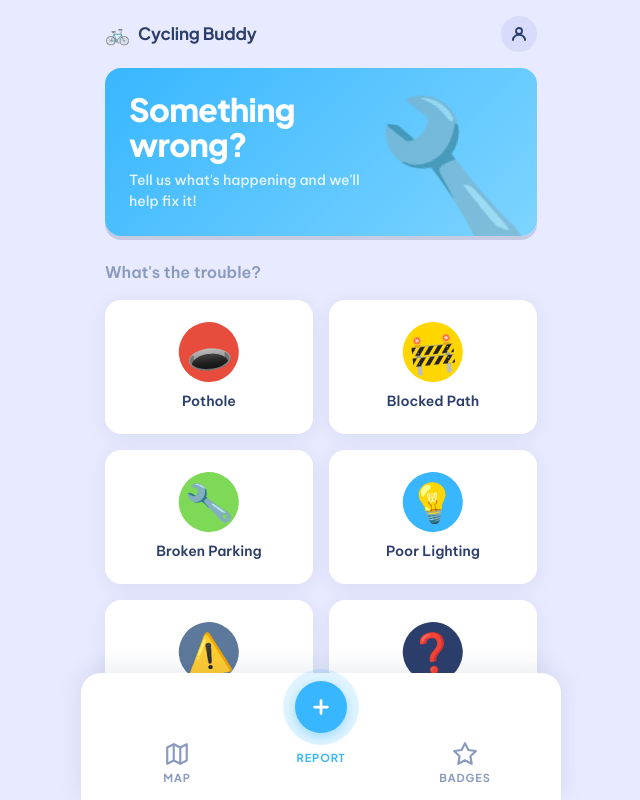
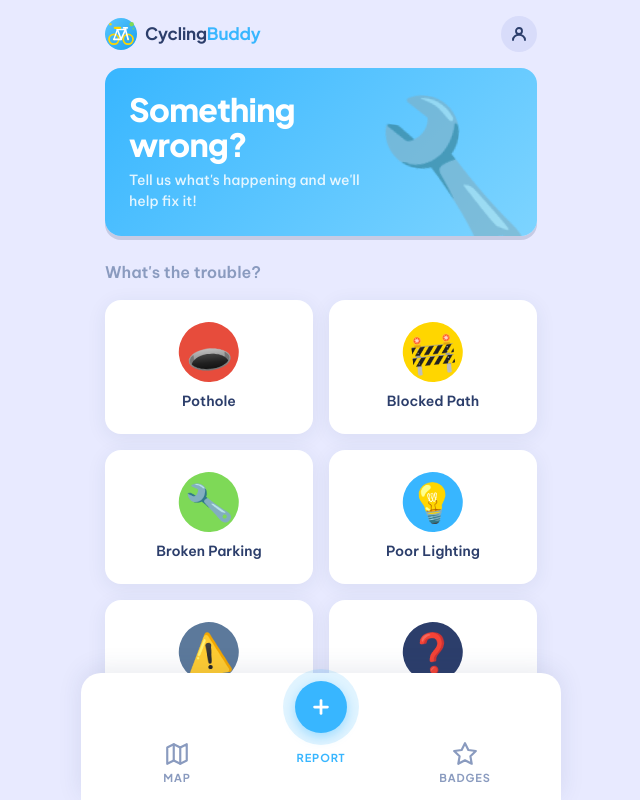
Before and after one commit to fontan10/cycling_buddy, a React (Vite) app in the folder client/: page / in a window 1280 px wide. Shown: the whole page, without its empty margins (319-959 px from the left). Built offline with nearby package versions, Linux system fonts and the light colour scheme.

Commit message:
change logo

```diff
--- a/client/src/components/Navbar/Navbar.css
+++ b/client/src/components/Navbar/Navbar.css
@@ -13,10 +13,13 @@
   gap: var(--space-sm);
 }
 
-.navbar__bike {
-  font-size: 20px;
-  display: inline-block;
-  transform: scaleX(-1);
+.navbar__logo {
+  flex-shrink: 0;
+  transition: transform 250ms cubic-bezier(0.34, 1.56, 0.64, 1);
+}
+
+.navbar__brand:hover .navbar__logo {
+  transform: rotate(-8deg) scale(1.08);
 }
 
 .navbar__title {
@@ -25,6 +28,10 @@
   font-weight: 700;
   color: var(--text-primary);
   letter-spacing: -0.01em;
+}
+
+.navbar__title-accent {
+  color: var(--color-primary);
 }
 
 /* ── Profile button ── */
--- a/client/src/components/Navbar/index.tsx
+++ b/client/src/components/Navbar/index.tsx
@@ -32,6 +32,60 @@ const checkIcon = (
   </svg>
 )
 
+const CyclingBuddyLogo = () => (
+  <svg
+    className="navbar__logo"
+    width="32"
+    height="32"
+    viewBox="0 0 36 36"
+    fill="none"
+    aria-hidden="true"
+  >
+    <defs>
+      <linearGradient id="cb-logo-bg" x1="0" y1="0" x2="36" y2="36" gradientUnits="userSpaceOnUse">
+        <stop offset="0%" stopColor="#5BC8FF" />
+        <stop offset="100%" stopColor="#1A9FEF" />
+      </linearGradient>
+    </defs>
+
+    {/* Background circle */}
+    <circle cx="18" cy="18" r="18" fill="url(#cb-logo-bg)" />
+
+    {/* Rear wheel */}
+    <circle cx="10" cy="24" r="5.5" stroke="#FFD600" strokeWidth="2" />
+    <circle cx="10" cy="24" r="1.3" fill="#FFD600" />
+
+    {/* Front wheel */}
+    <circle cx="26" cy="24" r="5.5" stroke="#FFD600" strokeWidth="2" />
+    <circle cx="26" cy="24" r="1.3" fill="#FFD600" />
+
+    {/* Frame — rear triangle */}
+    <line x1="10" y1="24" x2="18" y2="24" stroke="white" strokeWidth="1.8" strokeLinecap="round" />
+    <line x1="18" y1="24" x2="14" y2="13" stroke="white" strokeWidth="1.8" strokeLinecap="round" />
+    <line x1="10" y1="24" x2="14" y2="13" stroke="white" strokeWidth="1.5" strokeLinecap="round" />
+
+    {/* Frame — main triangle */}
+    <line x1="14" y1="13" x2="23" y2="13" stroke="white" strokeWidth="1.8" strokeLinecap="round" />
+    <line x1="18" y1="24" x2="23" y2="13" stroke="white" strokeWidth="1.8" strokeLinecap="round" />
+
+    {/* Fork */}
+    <line x1="23" y1="13" x2="26" y2="24" stroke="white" strokeWidth="1.8" strokeLinecap="round" />
+
+    {/* Seat */}
+    <line x1="14" y1="11" x2="14" y2="13" stroke="white" strokeWidth="1.5" strokeLinecap="round" />
+    <line x1="11" y1="11" x2="17" y2="11" stroke="#FFD600" strokeWidth="2.5" strokeLinecap="round" />
+
+    {/* Handlebars */}
+    <line x1="23" y1="11" x2="23" y2="13" stroke="white" strokeWidth="1.5" strokeLinecap="round" />
+    <line x1="21" y1="11" x2="25" y2="11" stroke="white" strokeWidth="2" strokeLinecap="round" />
+
+    {/* Sparkle dots */}
+    <circle cx="30" cy="7" r="2.5" fill="#7ED957" />
+    <circle cx="32" cy="12" r="1.3" fill="#7ED957" opacity="0.65" />
+    <circle cx="6" cy="7" r="1.5" fill="#FFD600" opacity="0.85" />
+  </svg>
+)
+
 export function Navbar() {
   const { user, logout } = useAuth()
   const navigate = useNavigate()
@@ -62,8 +116,8 @@ export function Navbar() {
   return (
     <nav className="navbar">
       <div className="navbar__brand">
-        <span className="navbar__bike" aria-hidden="true">🚲</span>
-        <span className="navbar__title">Cycling Buddy</span>
+        <CyclingBuddyLogo />
+        <span className="navbar__title">Cycling<span className="navbar__title-accent">Buddy</span></span>
       </div>
 
       <div className="navbar__profile-wrap" ref={menuRef}>
```
